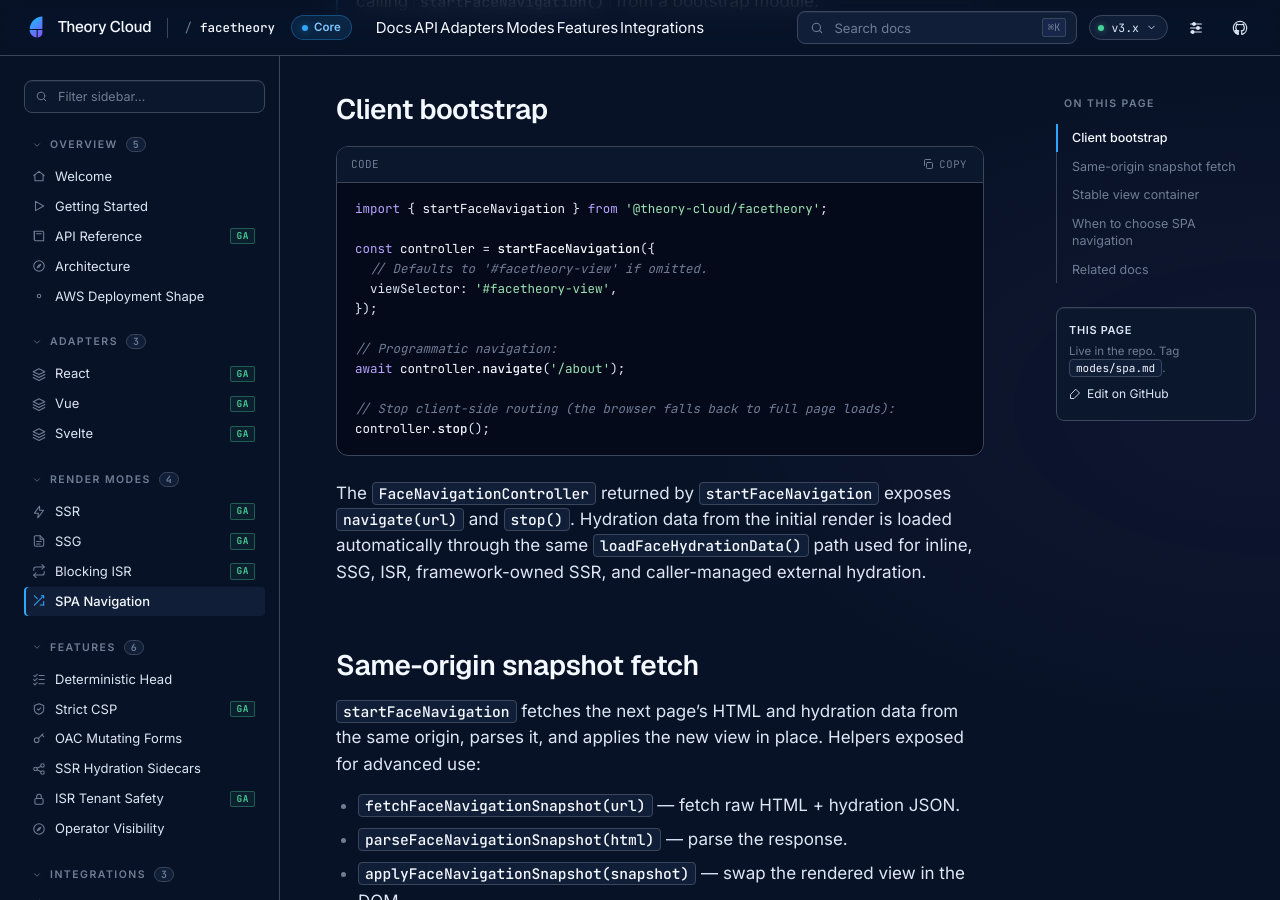
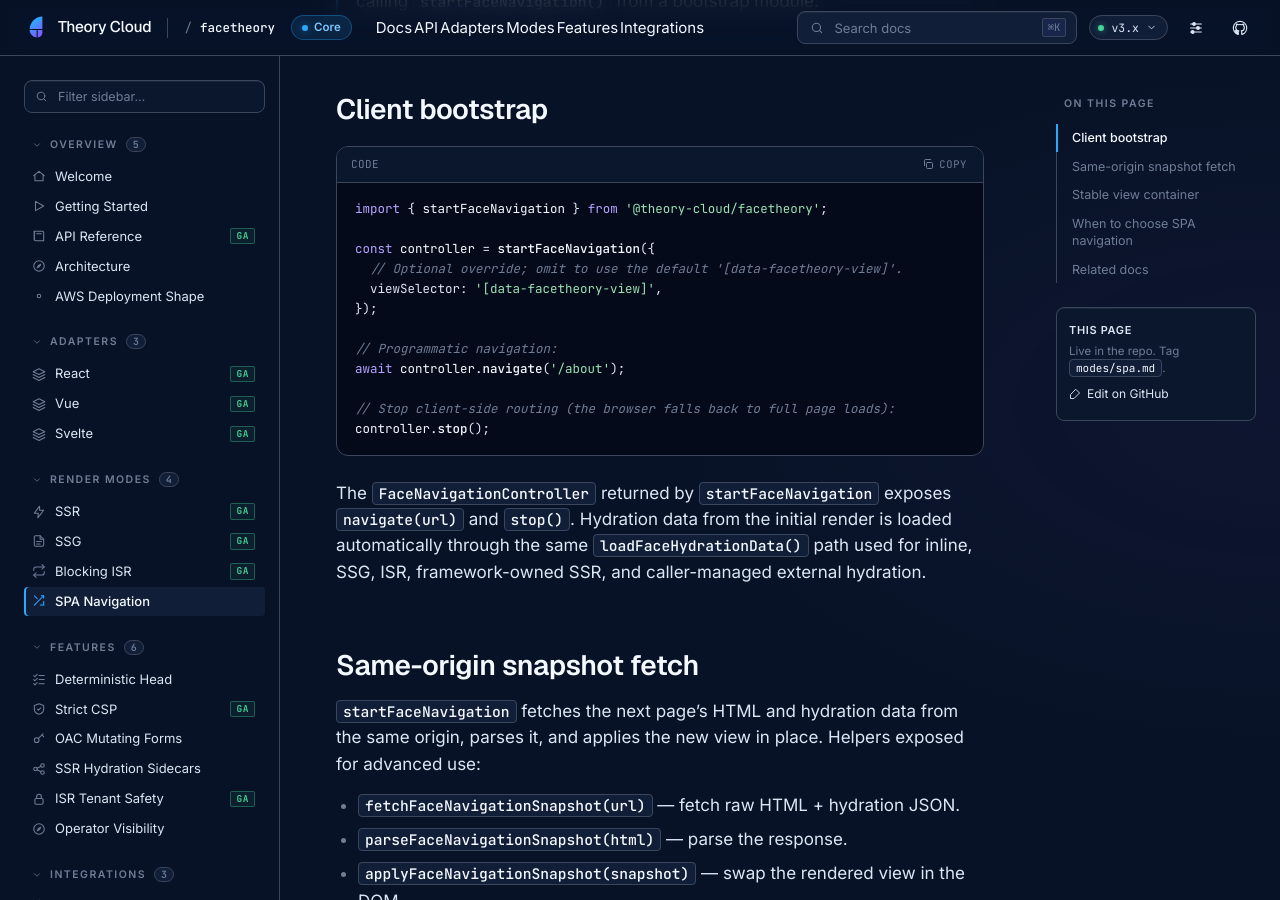
Before and after one commit to theory-cloud/FaceTheory, a Jekyll site: the page built from docs/modes/spa.md, in a window 1280 px wide and 900 px high, scrolled down 385 px. Built offline with Jekyll 4.4.1, drawn with Linux system fonts in a browser that asks for light colours.

Commit message:
docs(pages): correct spa selector default

```diff
--- a/docs/modes/spa.md
+++ b/docs/modes/spa.md
@@ -12,8 +12,8 @@ SPA is FaceTheory's client-side navigation runtime. A server-rendered shell ship
 import { startFaceNavigation } from '@theory-cloud/facetheory';
 
 const controller = startFaceNavigation({
-  // Defaults to '#facetheory-view' if omitted.
-  viewSelector: '#facetheory-view',
+  // Optional override; omit to use the default '[data-facetheory-view]'.
+  viewSelector: '[data-facetheory-view]',
 });
 
 // Programmatic navigation:
```
Also changed, not shown: docs/features/strict-csp.md (+1 -1 lines).
